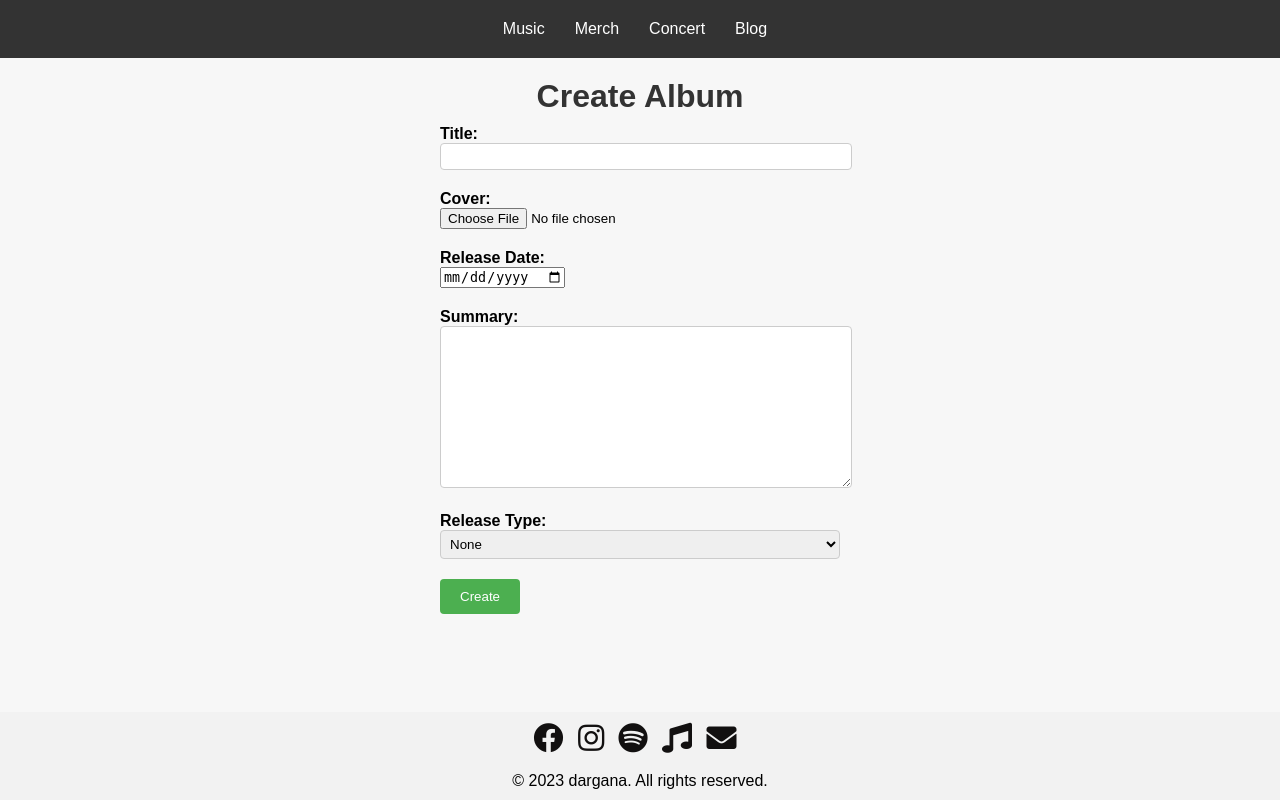
After one commit to stonyte1/bandcamp, a Django app: page /music/form/ in a window 1280 px wide. The commit adds this page. Run offline with Django 4.2, Linux system fonts and the light colour scheme.

Commit message:
Album creation form and page created

```diff
--- a/bandcamp/bandcamp/settings.py
+++ b/bandcamp/bandcamp/settings.py
@@ -130,3 +130,8 @@ MEDIA_ROOT = BASE_DIR.joinpath('media')
 # https://docs.djangoproject.com/en/4.2/ref/settings/#default-auto-field
 
 DEFAULT_AUTO_FIELD = 'django.db.models.BigAutoField'
+
+FILE_UPLOAD_HANDLERS = [
+    "django.core.files.uploadhandler.MemoryFileUploadHandler",
+    "django.core.files.uploadhandler.TemporaryFileUploadHandler",
+]
--- /dev/null
+++ b/bandcamp/music/forms.py
@@ -0,0 +1,17 @@
+from django import forms
+from .models import Album, Song
+
+class AlbumForm(forms.ModelForm):
+
+    class Meta:
+        model = Album
+        fields = ['title', 'cover', 'release_date', 'summary', 'realese_type']
+        widgets = {
+            'release_date': forms.DateInput(attrs={'type': 'date'})
+        }
+
+# class SongForm(forms.ModelForm):
+
+#     class Meta:
+#         model = Song
+#         fields = ['title', 'audio', 'duartion', 'album']
--- /dev/null
+++ b/bandcamp/music/static/manage.css
@@ -0,0 +1,46 @@
+form {
+    width: 400px;
+    margin: 0 auto;
+}
+
+div {
+    margin-bottom: 20px;
+}
+
+label {
+    display: block;
+    font-weight: bold;
+}
+
+input[type="text"],
+textarea {
+    width: 100%;
+    padding: 5px;
+    border: 1px solid #ccc;
+    border-radius: 4px;
+}
+
+select {
+    width: 100%;
+    padding: 5px;
+    border: 1px solid #ccc;
+    border-radius: 4px;
+}
+
+button {
+    padding: 10px 20px;
+    background-color: #4CAF50;
+    color: #fff;
+    border: none;
+    border-radius: 4px;
+    cursor: pointer;
+}
+
+button:hover {
+    background-color: #45a049;
+}
+
+.title {
+    display: flex;
+    justify-content: center;
+}
--- a/bandcamp/music/templates/base.html
+++ b/bandcamp/music/templates/base.html
@@ -6,6 +6,7 @@
     <meta name="viewport" content="width=device-width, initial-scale=1">
     <title>Music | dargana</title>
     <link rel="stylesheet" type="text/css" href="{% static 'style.css' %}">
+    <link rel="stylesheet" type="text/css" href="{% static 'manage.css' %}">
     <link rel="stylesheet" href="https://cdnjs.cloudflare.com/ajax/libs/font-awesome/5.15.3/css/all.min.css" />
 </head>
 <body>
--- /dev/null
+++ b/bandcamp/music/templates/music/manage_album.html
@@ -0,0 +1,28 @@
+{% extends 'base.html' %}
+{% block content %}
+    <h1 class="title">Create Album</h1>
+    <form method="POST" enctype="multipart/form-data">
+        {% csrf_token %}
+        <div>
+            <label for="id_title">Title:</label>
+            {{ form.title }}
+        </div>
+        <div>
+            <label for="id_cover">Cover:</label>
+            {{ form.cover }}
+        </div>
+        <div>
+            <label for="id_release_date">Release Date:</label>
+            {{ form.release_date }}
+        </div>
+        <div>
+            <label for="id_summary">Summary:</label>
+            {{ form.summary }}
+        </div>
+        <div>
+            <label for="id_realese_type">Release Type:</label>
+            {{ form.realese_type }}
+        </div>
+        <button type="submit">Create</button>
+    </form>
+{% endblock content %}
--- a/bandcamp/music/urls.py
+++ b/bandcamp/music/urls.py
@@ -4,5 +4,6 @@ from . import views
 urlpatterns = [
     path('', views.home, name='home'),
     path('music/', views.AlbumList.as_view(), name='music'),
-    path('music/<int:pk>', views.AlbumDetailView.as_view(), name='album_detail'),
+    path('music/<int:pk>/', views.AlbumDetailView.as_view(), name='album_detail'),
+    path('music/form/', views.album, name='album_form')
 ]
--- a/bandcamp/music/views.py
+++ b/bandcamp/music/views.py
@@ -1,10 +1,32 @@
-from django.shortcuts import render
+from django.shortcuts import render, redirect
 from django.views import generic
-from .models import Album, Song
+from django.forms.models import BaseModelForm
+from .models import Album
+from .forms import AlbumForm
+from django.contrib import messages
+from django.core.files import File
+
+
 
 
 def home(request):
     return render(request, 'music/home.html')
+
+def album(request):
+    if request.method == 'POST':
+        form = AlbumForm(request.POST, request.FILES)
+        if form.is_valid():
+            form.save()
+            title = form.cleaned_data.get('title')
+            messages.success(request, f'Album {title} added')
+            return redirect('music')
+        else:
+            # Print form errors to the console
+            print(form.errors)
+    else:
+        form = AlbumForm
+
+    return render(request, 'music/manage_album.html', {'form': form})
 
 class AlbumList(generic.ListView):
     model = Album
```
